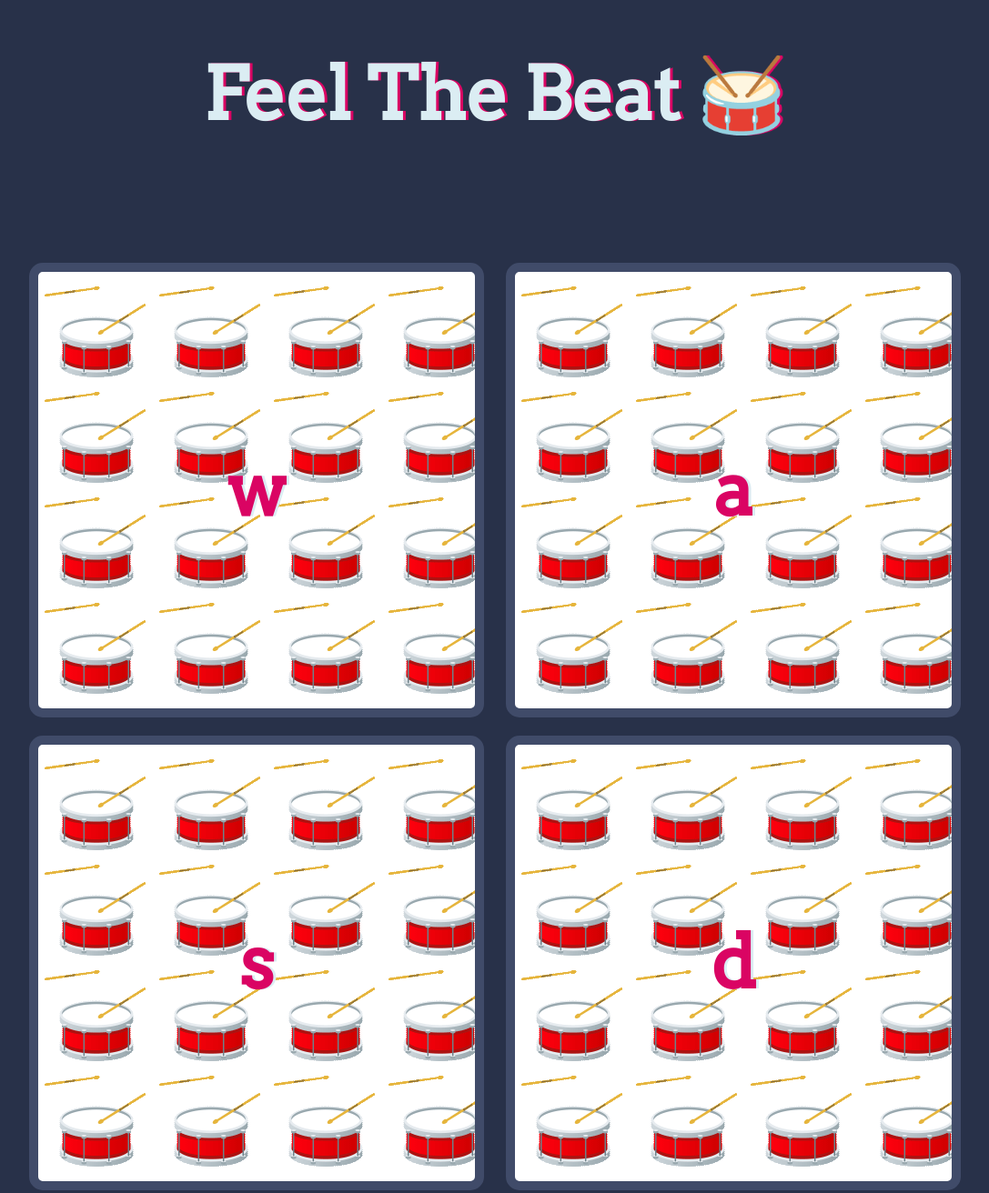
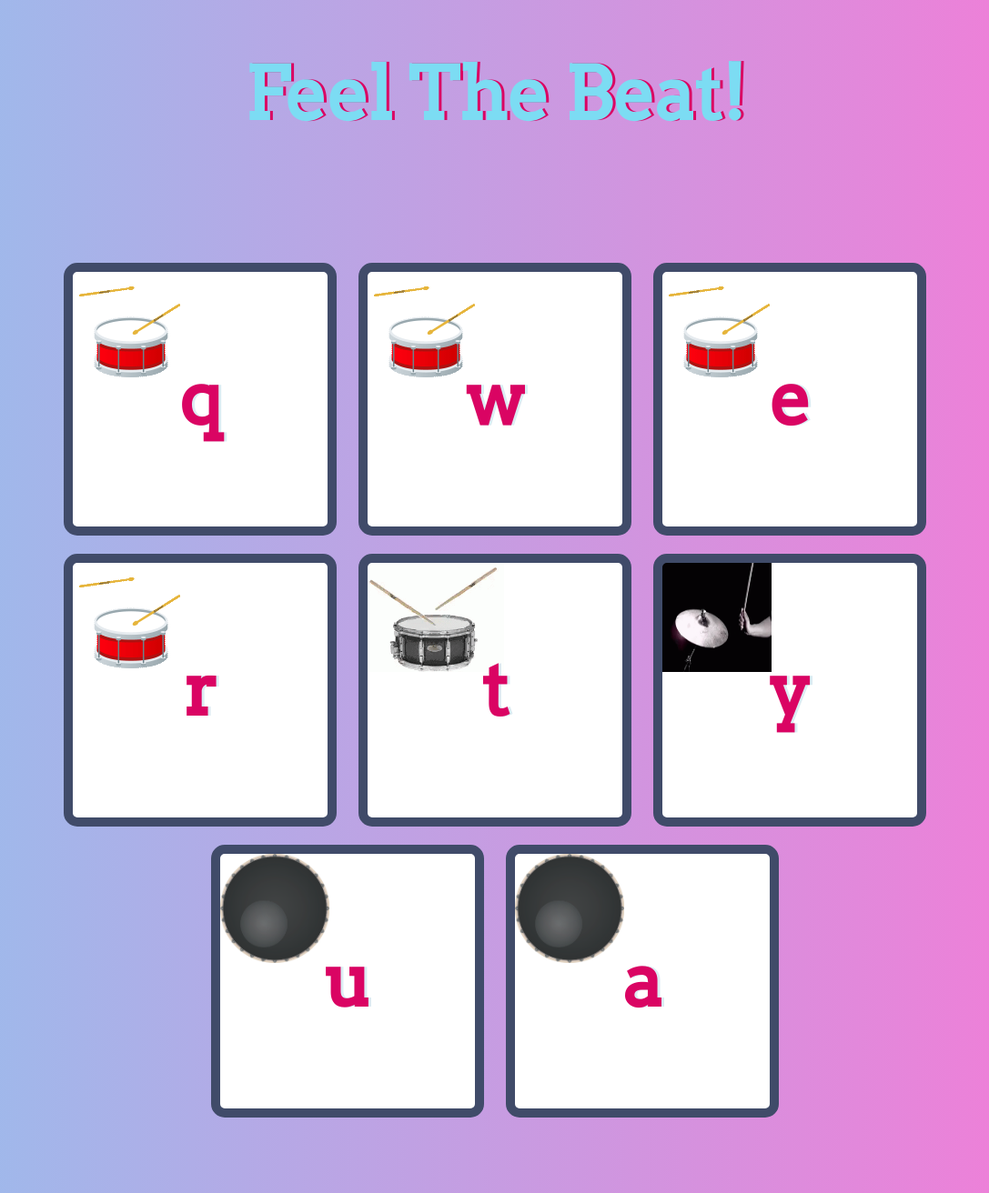
Before and after one commit to Nafisagheewala/Feel-the-beat, a plain HTML site: page index.html in a window 1280 px wide. Shown: the top 1312 px of the page at 91% size, without its empty margins (96-1183 px from the left). Drawn offline with Linux system fonts and the light colour scheme.

Commit message:
update files

```diff
--- a/index.html
+++ b/index.html
@@ -10,15 +10,16 @@
 
 <body>
 
-  <h1 id="title">Feel The Beat 🥁</h1>
+  <h1 id="title">Feel The Beat!</h1>
   <div class="set">
+    <button class="q drum">q</button>
     <button class="w drum">w</button>
+    <button class="e drum">e</button>
+    <button class="r drum">r</button>
+    <button class="t drum">t</button>
+    <button class="y drum">y</button>
+    <button class="u drum">u</button>
     <button class="a drum">a</button>
-    <button class="s drum">s</button>
-    <button class="d drum">d</button>
-    <button class="j drum">j</button>
-    <button class="k drum">k</button>
-    <button class="l drum">l</button>
   </div>
 
 
--- a/index.js
+++ b/index.js
@@ -30,37 +30,42 @@ document.addEventListener("keypress", function(event) {
 function makeSound(key) {
 
   switch (key) {
-    case "w":
+    case "q":
       var audio = new Audio('sounds/tom-1.mp3');
       audio.play();
       break;
 
-    case "a":
+    case "w":
       var audio = new Audio('sounds/tom-2.mp3');
       audio.play();
       break;
 
-    case "s":
+    case "e":
       var audio = new Audio('sounds/tom-3.mp3');
       audio.play();
       break;
 
-    case "d":
+    case "r":
       var audio = new Audio('sounds/tom-4.mp3');
       audio.play();
       break;
 
-    case "j":
+    case "t":
       var audio = new Audio('sounds/snare.mp3');
       audio.play();
       break;
 
-    case "k":
+    case "y":
       var audio = new Audio('sounds/crash.mp3');
       audio.play();
       break;
 
-    case "l":
+    case "u":
+      var audio = new Audio('sounds/kick-bass.mp3');
+      audio.play();
+      break;
+
+    case "a":
       var audio = new Audio('sounds/kick-bass.mp3');
       audio.play();
       break;
--- a/styles.css
+++ b/styles.css
@@ -1,11 +1,25 @@
 body {
   text-align: center;
-  background-color: #283149;
+  background: linear-gradient(to right,#E9FAFA,#F5E9FA,#7CD2F3,#F37CD7 );
+  background-size: 400% 400%;
+  animation: body 10s infinite ease-in-out;
 }
+@keyframes body{
+  0%{
+    background-position: 0 50%;
+  }
+  50%{
+    background-position: 100% 50%;
+  }
+  100%{
+    background-position: 0 50%;
+  }
+}
+
 
 h1 {
   font-size: 5rem;
-  color: #DBEDF3;
+  color: #7CDCF3 ;
   font-family: "Arvo", cursive;
   text-shadow: 3px 0 #DA0463;
 
@@ -16,32 +30,48 @@ footer {
   font-family: sans-serif;
 }
 
+.q {
+  background-image: url("images/tom1.gif");
+  background-repeat: no-repeat;
+}
+
 .w {
   background-image: url("images/tom1.gif");
+  background-repeat: no-repeat;
+}
+
+.e {
+  background-image: url("images/tom1.gif");
+  background-repeat: no-repeat;
+}
+
+.r {
+  background-image: url("images/tom1.gif");
+  background-repeat: no-repeat;
+}
+
+.t {
+  background-image: url("images/snare.gif");
+  background-repeat: no-repeat;
+  background-size: 150px;
+}
+
+.y {
+  background-image: url("images/crash.gif");
+  background-repeat: no-repeat;
+  background-size: 120px 120px;
+}
+
+.u {
+  background-image: url("images/kick.png");
+  background-repeat: no-repeat;
+  background-size: 120px;
 }
 
 .a {
-  background-image: url("images/tom1.gif");
-}
-
-.s {
-  background-image: url("images/tom1.gif");
-}
-
-.d {
-  background-image: url("images/tom1.gif");
-}
-
-.j {
-  background-image: url("images/snare.gif");
-}
-
-.k {
-  background-image: url("images/crash.gif");
-}
-
-.l {
   background-image: url("images/kick.png");
+  background-repeat: no-repeat;
+  background-size: 120px;
 }
 
 .set {
@@ -73,8 +103,8 @@ footer {
   text-shadow: 3px 0 #DBEDF3;
   border-radius: 15px;
   display: inline-block;
-  width: 500px;
-  height: 500px;
+  width: 300px;
+  height: 300px;
   text-align: center;
   margin: 10px;
   background-color: white;
```
